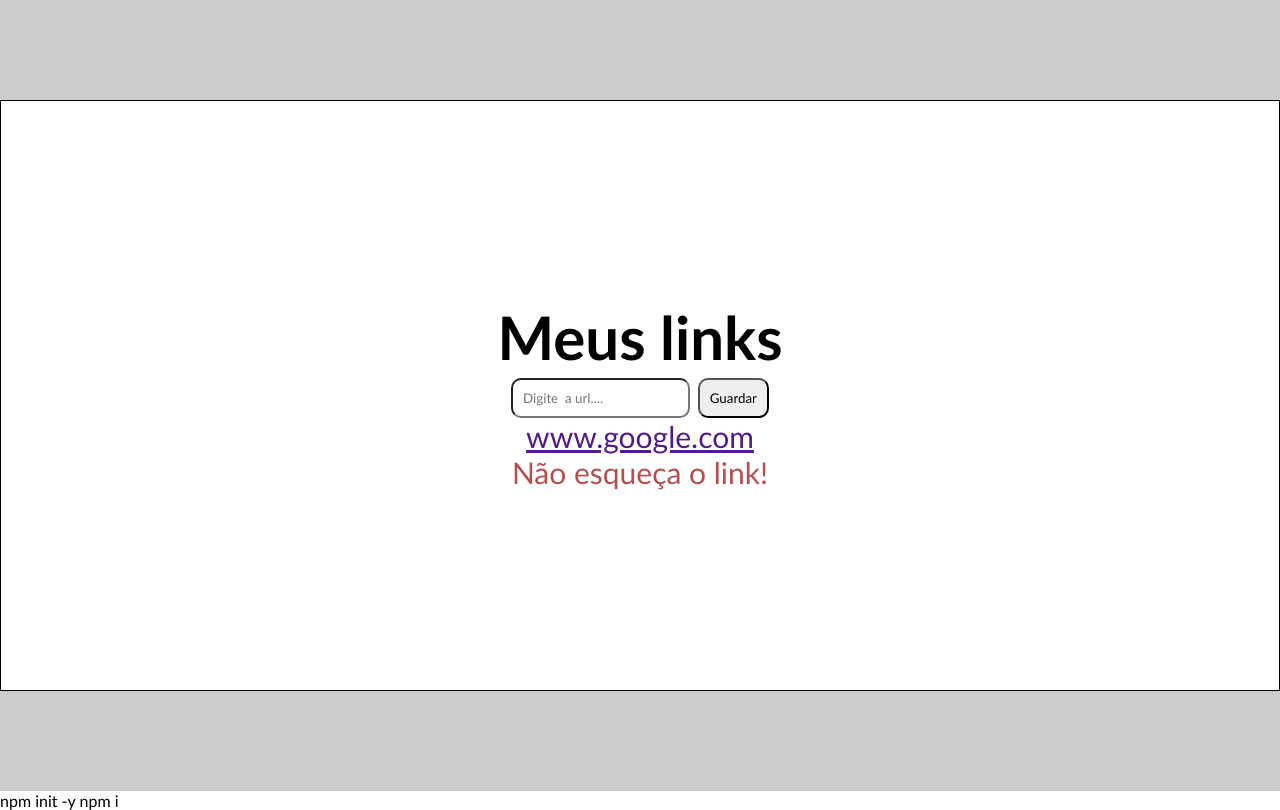
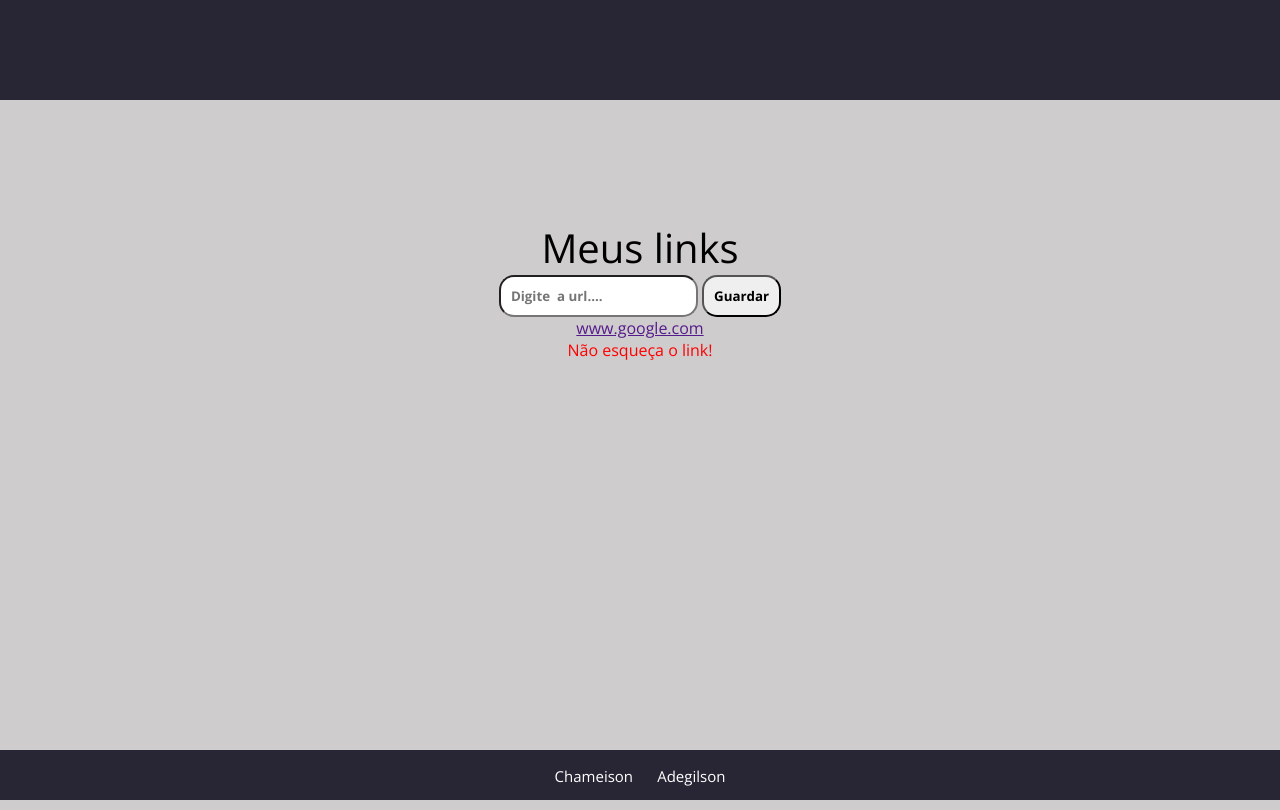
Before and after one commit to Chameison/Back-end_Avancado, a website: page aula09/public/index.html in a window 1280 px wide. Drawn offline with nearby package versions, Linux system fonts and the light colour scheme.

Commit message:
função project-favorite

```diff
--- a/atv6/scripts.js
+++ b/atv6/scripts.js
@@ -1,5 +1,5 @@
 
-  fetch('ahttps://jsonplaceholder.typicode.com/users')
+  fetch('https://jsonplaceholder.typicode.com/users')
   .then(resposta => resposta.json())
 
   .then(function (dado){
--- a/aula09/public/index.html
+++ b/aula09/public/index.html
@@ -6,6 +6,7 @@
     <meta name="viewport" content="width=device-width, initial-scale=1.0">
     <title>Document</title>
     <link rel="stylesheet" href="./style.css">
+    <link href="https://fonts.googleapis.com/css2?family=Open+Sans:wght@300;400;700&display=swap" rel="stylesheet">
     <script src="./scripts.js" defer></script>
 </head>
 <body>
@@ -13,25 +14,29 @@
         <h2> <img src=""></h2>
     </header>
 
-    <div class="container">
+    <section class="container">
         <h1>Meus links</h1>
-        <form action="">
-            <input type="text" placeholder="Digite  a url....">
+        <form action="" id="form">
+            <input type="text" name="url" id="url" placeholder="Digite  a url....">
             <input type="submit" value="Guardar">
         </form>
+        <div class="table">
 
-        <ul>
-            <li><a href=""> www.google.com</a></li>
-        </ul>
+            <ul>
+                <li><a href=""> www.google.com</a></li>
+            </ul>
+        </div>
         <div class="aviso">
             <p>Não esqueça o link!</p>
         </div>
-    </div>
+    </section>
 
     <footer class="footer">
+        <div class="dev">
+            <a href="">Chameison</a>
+            <a href="">Adegilson</a>
+        </div>
 
     </footer>
 </body>
 </html>
-npm init -y
-npm i
--- a/aula09/public/scripts.js
+++ b/aula09/public/scripts.js
@@ -0,0 +1,15 @@
+
+
+var form = document.getElementById('form');
+var campo = document.getElementById('url');
+
+form.addEventListener('submit', function(e) {
+    // alerta o valor do campo
+    alert(campo.value);
+    console.log(campo.value)
+    const li = document.createElement('li')
+    li.innerHTML = `<a href="${campo.value}">${campo.value}</a> `
+    document.querySelector('ul').appendChild(li)
+    // impede o envio do form
+    e.preventDefault();
+});
--- a/aula09/public/style.css
+++ b/aula09/public/style.css
@@ -2,31 +2,59 @@
     margin: 0;
     padding: 0;
     box-sizing: border-box;
-    font-family: 'Gill Sans', 'Gill Sans MT', Calibri, 'Trebuchet MS', sans-serif;
+    font-family: 'Open Sans', sans-serif;
+
 }
 header.cabecalho{
-    background-color: #ccc;
+    background-color: #282634;
     height: 100px;
 }
-footer.footer{
-    background-color: #ccc;
-    left: 0;
-    bottom: 0;
-    height: 100px;
-    flex-wrap: wrap;
+body{
+    background-color:#cecccc
+}
+.container{
+    text-align: center;
+    padding:120px 0px ;
+    width: 100%;
+
+}
+.container h1{
+    font-size: 40px;
+    color: black;
+    font-weight: normal;
+}
+.container input{
+    padding: 10px;
+    /* background-color: rgba(0, 0, 0, 10); */
+    border-radius: 15px;
+    font-weight: bold;
+    color: black;
+
+
+
 }
 
-div.container{
+
+div.aviso p {
+    color: red;
+}
+footer.footer{
+    background-color: #282634;
+    width: 100%;
+    bottom: 0;
+    height: 50px;
     text-align: center;
-    border: 1px solid black;
-    font-size: 30px;
-    padding:200px 0px ;
+    position: fixed;
 }
-div.container input{
-    padding: 10px;
-    /* background-color: rgba(0, 0, 0, 10); */
-    border-radius: 10px;
+.dev{
+    padding-top: 15px;
 }
-div.aviso p {
-    color: rgb(184, 79, 79);
+.dev a {
+    color: white;
+    font-size: 15px;
+    font-weight: lighter;
+    text-decoration: none;
+    top: 10px;
+    padding: 0 10px;
+    font-weight: normal;
 }
```
Also changed, not shown: aula09/public/img/img.jpg (added).
